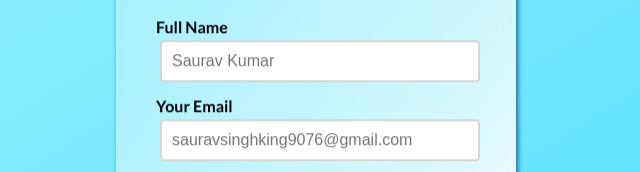
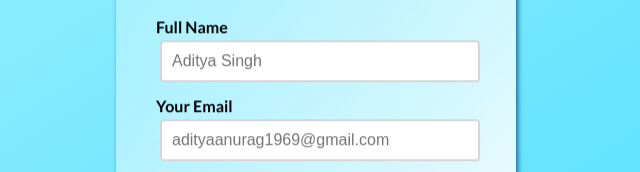
Before and after one commit to aditya-singhhh/cssproject-signup, a plain HTML site: page index.html in a window 1280 px wide. Shown: the part 252-424 px from the top of the page, 324-964 px from the left. Drawn offline with Linux system fonts and the light colour scheme.

Commit message:
Update index.html
Name change to Aditya Singh

```diff
--- a/index.html
+++ b/index.html
@@ -21,7 +21,7 @@
               <input
                 type="text"
                 id="fullname"
-                placeholder="Saurav Kumar"
+                placeholder="Aditya Singh"
                 required
               />
             </p>
@@ -30,7 +30,7 @@
               <input
                 type="email"
                 id="email"
-                placeholder="sauravsinghking9076@gmail.com"
+                placeholder="adityaanurag1969@gmail.com"
                 required
               />
             </p>
```
